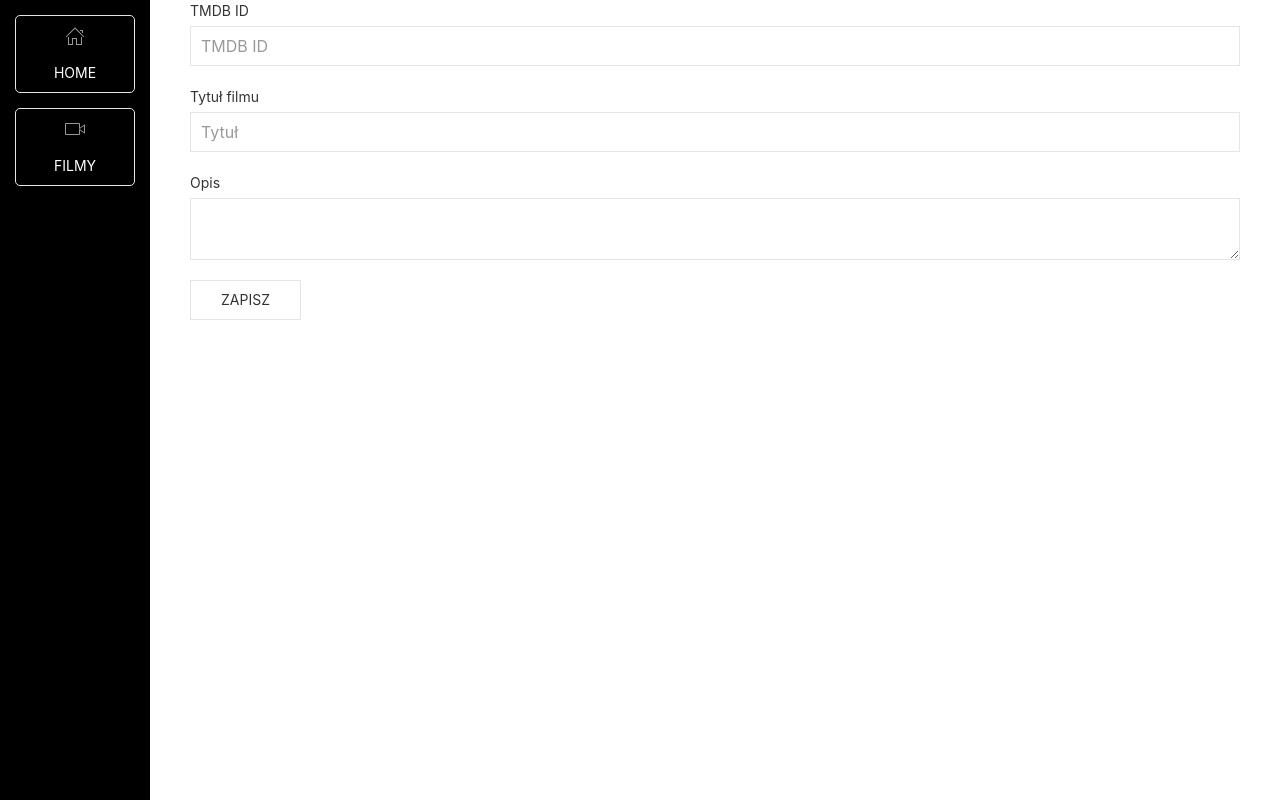
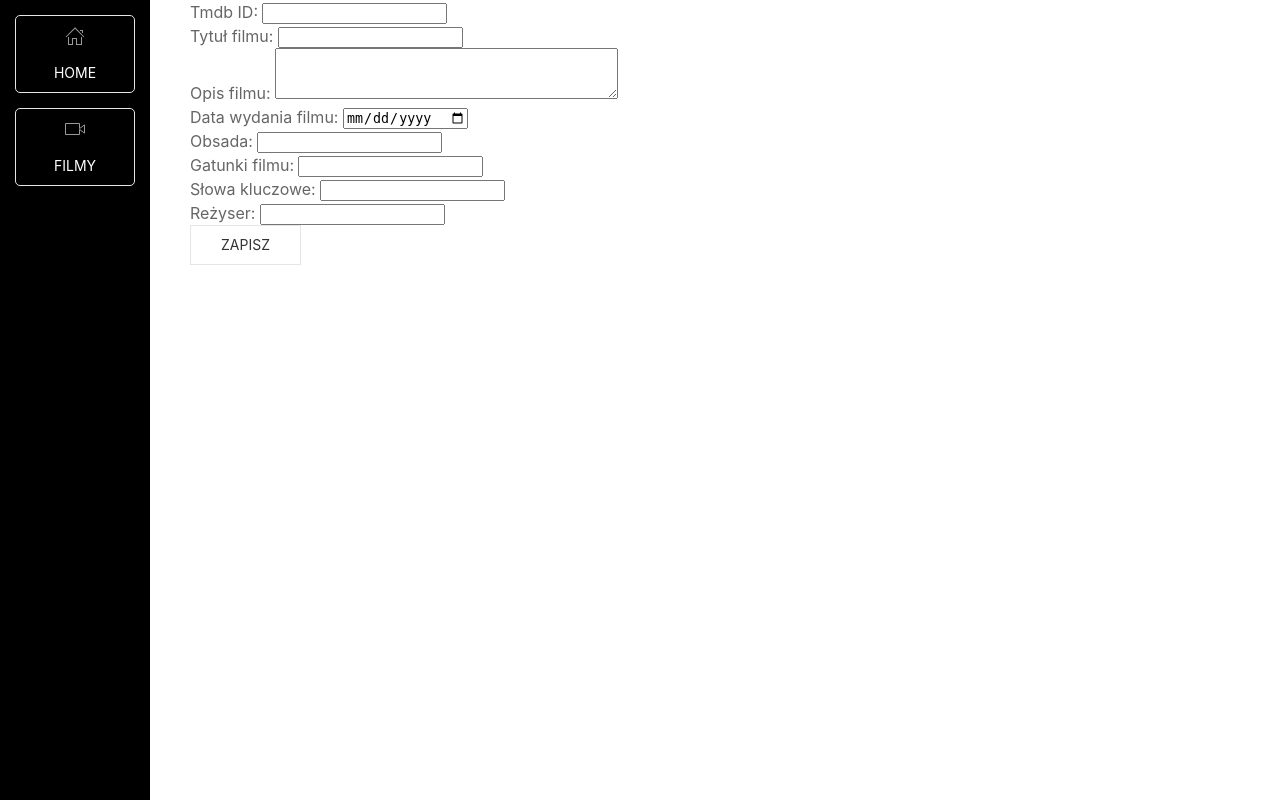
Before and after one commit to chudzickwszib/movies, a Django app: template movie/templates/movie/add_movie.html in a window 1280 px wide. Run offline with Django 5.2, Linux system fonts and the light colour scheme; the template is opened without the code that fills it: values that come from a table or form of the project are taken from there, others are empty; parts of the project's set-up code (start-up, migrations or seed data) failed here and were passed over.

Commit message:
Dodanie formularza książki jako Django Form

```diff
--- /dev/null
+++ b/movie/forms.py
@@ -0,0 +1,22 @@
+from django import forms
+from django.core.validators import MinValueValidator, RegexValidator, MaxValueValidator, MinLengthValidator
+
+
+class MovieForm(forms.Form):
+    tmdb_id = forms.CharField(max_length=255, label='Tmdb ID',
+                              validators=[
+                                  RegexValidator(r'tt\d{7}', message='Proszę podać poprawny TMDB ID')
+                              ],
+                              error_messages={
+                                  'invalid': 'Proszę podać TMDB ID w formacie tt123456789'
+                              })
+    original_title = forms.CharField(label='Tytuł filmu', max_length=1000,
+                                     validators=[MinLengthValidator(3)])
+    overview = forms.CharField(label='Opis filmu', validators=[MinLengthValidator(10)],
+                               widget=forms.Textarea(attrs={'rows': 3}))
+    release_date = forms.DateField(label='Data wydania filmu',
+                                   widget=forms.DateInput(attrs={'type': 'date'}))
+    cast = forms.CharField(label='Obsada', max_length=1000)
+    genres = forms.CharField(label='Gatunki filmu', max_length=1000)
+    keywords = forms.CharField(label='Słowa kluczowe')
+    director = forms.CharField(label='Reżyser', max_length=1000)
--- a/movie/models.py
+++ b/movie/models.py
@@ -23,6 +23,10 @@ class Movie(models.Model):
     original_title = models.CharField(max_length=1000, validators=[MinLengthValidator(3)])
     overview = models.TextField(validators=[MinLengthValidator(10)])
     release_date = models.DateField()
+    cast = models.CharField(max_length=1000)
+    genres = models.CharField(max_length=1000)
+    keywords = models.TextField()
+    director = models.CharField(max_length=1000)
     statistics = models.OneToOneField(MovieStatistics, on_delete=models.CASCADE)
 
     def __str__(self):
--- a/movie/templates/movie/add_movie.html
+++ b/movie/templates/movie/add_movie.html
@@ -6,25 +6,8 @@
 
 {% block page_content %}
     <form method="POST" class="uk-form-stacked">
-        <div class="uk-margin">
-            <label class="uk-form-label" for="tmdb_id">TMDB ID</label>
-            <div class="uk-form-controls">
-                <input class="uk-input" id="tmdb_id" name="tmdb_id" type="text" placeholder="TMDB ID">
-            </div>
-        </div>
-        <div class="uk-margin">
-            <label class="uk-form-label" for="title">Tytuł filmu</label>
-            <div class="uk-form-controls">
-                <input class="uk-input" id="title" name="title" type="text" placeholder="Tytuł">
-            </div>
-        </div>
-        <div class="uk-margin">
-            <label class="uk-form-label" for="overview">Opis</label>
-            <div class="uk-form-controls">
-                <textarea class="uk-textarea" id="overview" name="overview" cols="3"></textarea>
-            </div>
-        </div>
-
+        {% csrf_token %}
+        {{ movie_form }}
         <button class="uk-button uk-button-default">
             Zapisz
         </button>
--- a/movie/urls.py
+++ b/movie/urls.py
@@ -3,6 +3,6 @@ from . import views
 
 urlpatterns = [
     path('', views.all_movies, name='all_movies_url'),
-    path('<id>', views.movie_details, name='movie_details_url'),
-    path('add', views.add_movie, name='add_movie_url')
+    path('add', views.add_movie, name='add_movie_url'),
+    path('<int:id>', views.movie_details, name='movie_details_url'),
 ]
```
Also changed, not shown: movie/views.py (+27 -3 lines).
